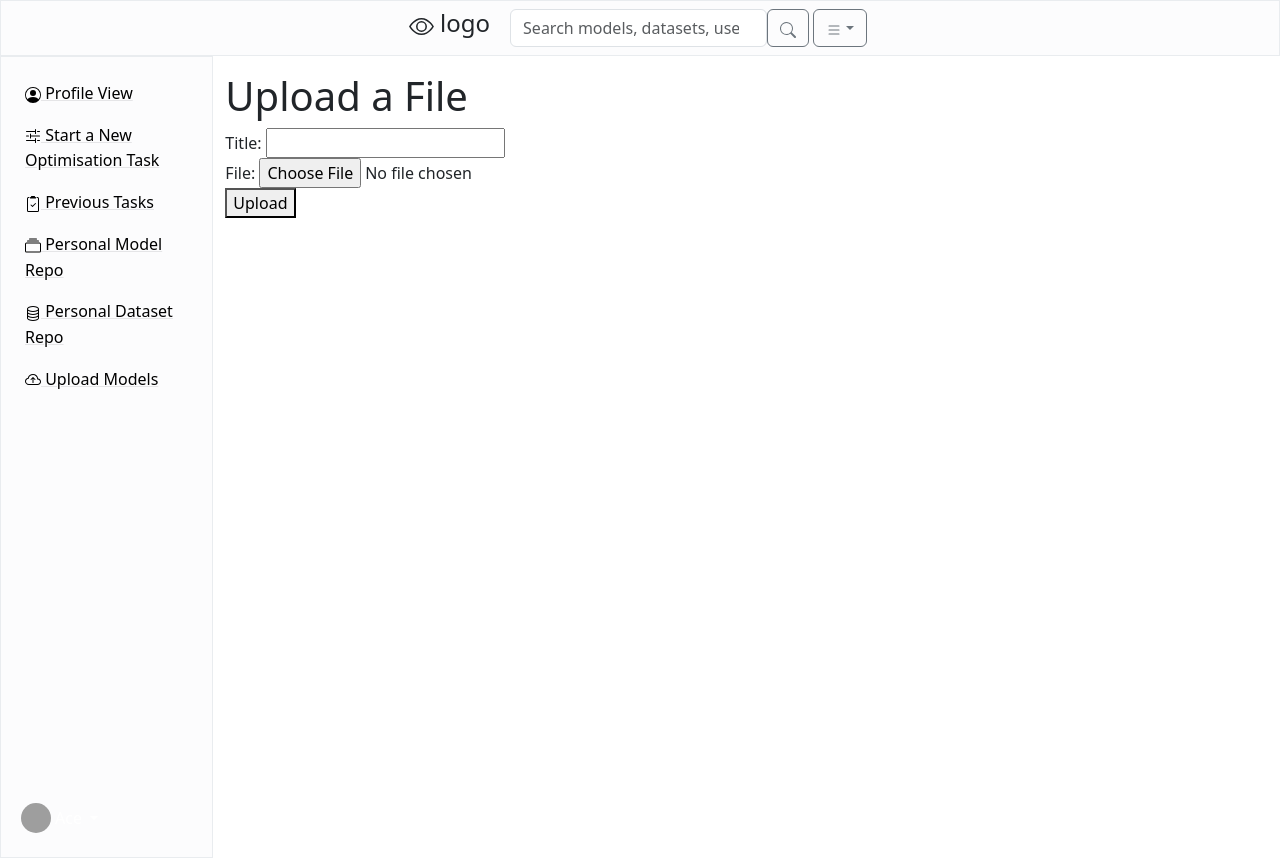
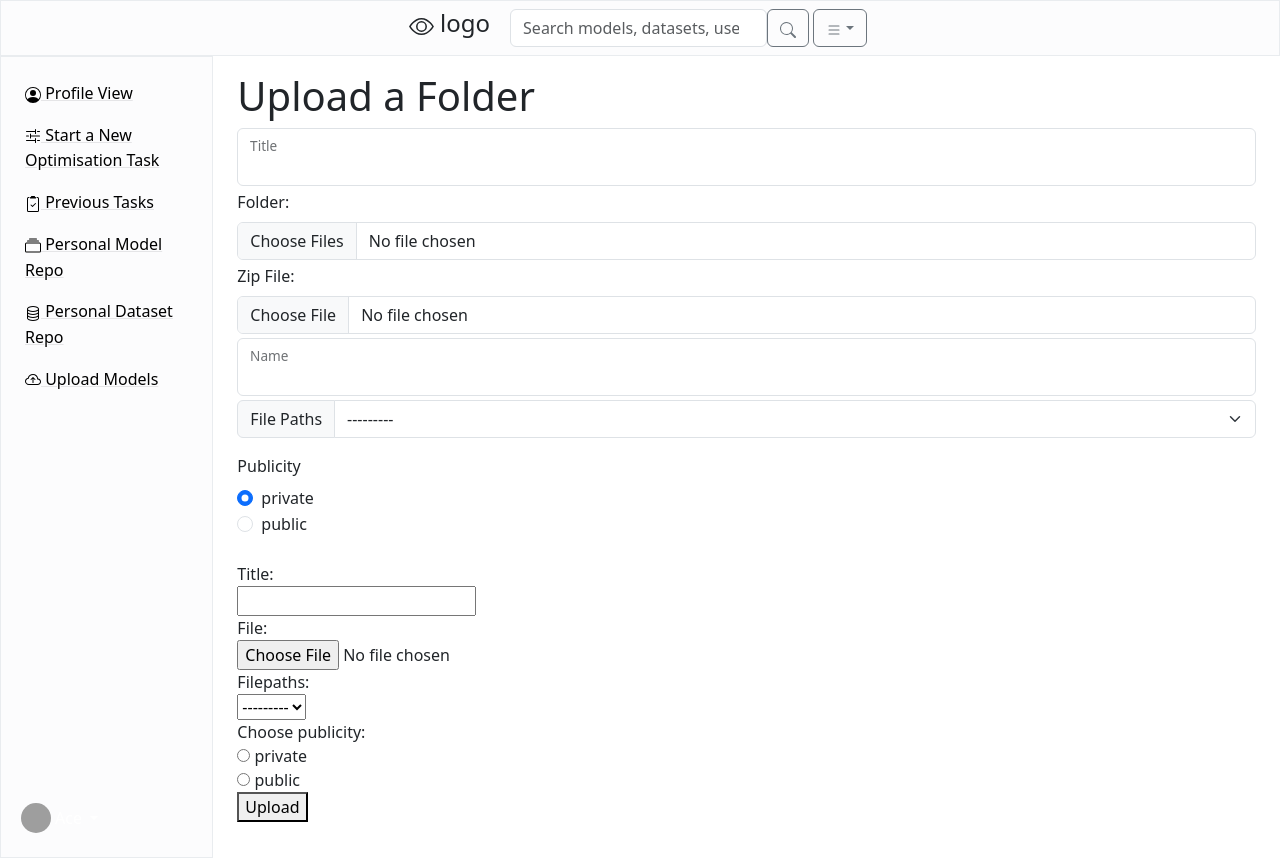
Before and after one commit to k1915361/django-model-api-server, a Django app: page /polls/upload-file/ in a window 1280 px wide. Run offline with Django 4.2, Linux system fonts and the light colour scheme; grey boxes are pictures that could not be loaded.

Commit message:
HTML templates. Upload zip file and folder

```diff
--- a/polls/templates/polls/upload_file.html
+++ b/polls/templates/polls/upload_file.html
@@ -2,19 +2,88 @@
 
 {% block content %}
 
-<h1>Upload a File</h1>
 
-<form method="post" enctype="multipart/form-data" action="">
+<div class="container">
+
+<h1>Upload a Folder</h1>
+
+<form method="post" enctype="multipart/form-data" action="" >
     {% csrf_token %}
-    <label for="id_title">Title:</label>
-    <input type="text" name="title" id="id_title" required>
+
+    <div class="form-floating mb-1">
+        <input type="text" name="title" id="id_title" class="form-control" required>
+        <label for="id_title">Title</label>
+    </div>
+
+    <label for="id_folder" class="form-label">Folder:</label>
+    <input type="file" name="file" id="id_folder" class="form-control mb-1" webkitdirectory mozdirectory directory multiple required>
+    <input type="text" id="directories" name="directories" hidden/>
+
+    <label for="id_zip_file" class="form-label">Zip File:</label>
+    <input type="file" accept=".zip,.rar,.7zip" name="zip_file" id="id_zip_file" class="form-control mb-1">
+    <input type="text" id="directories" name="directories" hidden/>
+
+    <div class="form-floating">
+        <input type="text" name="name" id="id_name" class="form-control mb-1">
+        <label for="id_name">Name</label>
+    </div>
+
+    <div class="input-group mb-3">
+        {{ form.filepaths.errors }}
+        <label for="id_filepaths" class="input-group-text">File Paths</label>
+        <select type="text" name="filepaths" id="id_filepaths" class="form-select">
+            {% for field in form.filepaths %}
+                <option value=''>{{ field }}</option>
+            {% endfor %}
+        </select>
+    </div>
+
+    <fieldset>
+        <legend class="fs-6 fw-medium">Publicity</legend>
+        <div class="form-check">
+            <label class="form-check-label" for="id_is_public_0">
+                <input class="form-check-input" type="radio" name="is_public" value="1" id="id_is_public_0" required checked>
+                private
+            </label>
+        </div>
+        <div class="form-check">
+            <label class="form-check-label" for="id_is_public_1">
+                <input class="form-check-input" type="radio" name="is_public" value="2" id="id_is_public_1" required>
+                public
+            </label>
+        </div>
+    </fieldset>
     <br>
 
-    <label for="id_file">File:</label>
-    <input type="file" name="file" id="id_file" required>
-    <br>
+    {% for field in form %}
+        <div class="fieldWrapper ">
+            {{ field.errors }}
+            <label for='{{ field.label_tag }}' >
+                {{ field.label_tag }}
+            </label>
+            <div class="" id='{{ field.label_tag }}'>
+                {{ field }}
+            </div>
+        </div>
+    {% endfor %}
 
     <button type="submit">Upload</button>
 </form>
 
+</div>
+
+<script>
+    files = document.querySelector("#id_folder").files;
+    document.querySelector("#id_folder").addEventListener("change", function() {
+        files = document.querySelector("#id_folder").files;
+        var directories = {}
+        for (var file of files) {
+            file.webkitRelativePath
+            directories[file.name] = file.webkitRelativePath
+        }
+        directories = JSON.stringify(directories);
+        document.querySelector("#directories").value = directories
+    });
+</script>
+
 {% endblock %}
--- a/polls/templates/polls/upload_model.html
+++ b/polls/templates/polls/upload_model.html
@@ -11,8 +11,8 @@
 
 <p class="text-body-secondary">Fields with asterisk "*" are required.</p>
 
-<label for="formModelFile" class="form-label">* Upload Model</label>
-<input name="model" class="form-control" type="file" id="formModelFile" required>
+<label for="id_file" class="form-label">* Upload Model</label>
+<input name="file" class="form-control" type="file" id="id_file" required>
 
 <div class="form-floating">
     <input type="text" name="name" class="form-control" id="floatingModelname" placeholder="OneNet" maxlength="320" required>
--- a/polls/urls.py
+++ b/polls/urls.py
@@ -8,7 +8,7 @@
 app_name = 'polls'
 urlpatterns = [
     path("", views.IndexView.as_view(), name="index"),
-    path("logged-in/", views.logged_in_view, name="index"),
+    path("profile/", views.profile_view, name="profile"),
     path("<int:pk>/", views.DetailView.as_view(), name="detail"),
     path("<int:pk>/results/", views.ResultsView.as_view(), name="results"),
     path("<int:question_id>/vote/", views.vote, name="vote"),
@@ -22,6 +22,7 @@
     path("register-view/register/", views.register, name="register"),
     path("register-retry-view/register/", views.register, name="register retry "),
     path("upload-model-view/", views.upload_model_view, name="upload model view"),
+    path("upload-model/", views.upload_model, name="upload model form"),
     path("upload-file/", views.upload_file, name="upload file view"),
     path("upload-model-view/upload/", views.upload_model, name="upload model"),
     path("process-model-options/", views.process_model_options_view, name="process model options"),
--- a/polls/views.py
+++ b/polls/views.py
@@ -12,6 +12,10 @@
 from django.contrib.auth.decorators import login_required
 from django.conf import settings
 from django.template import Context, Template
+from django.core.files.uploadhandler import MemoryFileUploadHandler, TemporaryFileUploadHandler
+import pprint
+import sys
+import os
 
 class IndexView(generic.ListView):
     template_name = "polls/index.html"
@@ -38,14 +42,35 @@
 class UploadFileForm(forms.Form):
     title = forms.CharField(max_length=50)
     file = forms.FileField()
+    filepaths = forms.FilePathField(path="asset/user/dataset/public", recursive=True, allow_files=True, allow_folders=True, required=False)
+
+    CHOICES = [
+        ('1', 'private'),
+        ('2', 'public'),
+    ]
+
+    is_public = forms.ChoiceField(
+        label="Choose publicity",
+        widget=forms.RadioSelect,
+        choices=CHOICES,
+    )
 
 class UploadModelForm(forms.Form):
+    CHOICES = [
+        ('1', 'private'),
+        ('2', 'public'),
+    ]
+
     model = forms.FileField()
     name = forms.CharField(max_length=320)
     model_type = forms.CharField(max_length=320)
-    url = forms.CharField(max_length=2048)
-    description = forms.CharField(max_length=320)
-    is_public = forms.CharField(max_length=7)
+    url = forms.CharField(max_length=2048, required=False)
+    description = forms.CharField(max_length=320, required=False)
+    is_public = forms.ChoiceField(
+        widget=forms.RadioSelect,
+        choices=CHOICES,
+    )
+
 
 class UploadDatasetForm(forms.Form):
     dataset = forms.FileField()
@@ -54,7 +79,6 @@
     url = forms.CharField(max_length=2048)
     description = forms.CharField(max_length=320)
     is_public = forms.CharField(max_length=7)
-
 
 def vote(request, question_id):
     question = get_object_or_404(Question, pk=question_id)
@@ -81,11 +105,11 @@
 def login_message_view(request, context={"please_login_message": "Please login to see this page."}):
     return login_view(request, context=context)
 
-def logged_in_view(request):
+def profile_view(request):
     if not request.user.is_authenticated:
         return login_message_view(request)
 
-    return render(request, "polls/logged_in_page.html")
+    return render(request, "polls/profile.html")
 
 def register_view(request, context={}):
     template_name = "registration/register_view.html"
@@ -152,24 +176,81 @@
 
     return redirect("/polls/upload-model-view/")
 
-def handle_uploaded_file(f):
-    dir_asset_user_dataset = "asset/user/dataset/"
-    dir_asset_user_model = "asset/user/model/"
-    with open(f"{dir_asset_user_model}afile.png", "wb+") as destination:
+def handle_uploaded_file(f, filename='afile', dir="asset/user/dataset/"):
+    with open(f"{dir}{filename}.png", "wb+") as destination:
+        for chunk in f.chunks():
+            destination.write(chunk)
+
+def save_zip_as_folder(zip_file, dir='asset/user/dataset/', name='', userid=''):
+    names = zip_file.namelist()
+
+    if not name:
+        from django.utils import timezone
+        name = f"{userid}-{timezone.now().strftime('%Y%m%d_%H%M%S')}"
+
+    extracted_folder_path = os.path.join(dir, name)
+
+    try:
+        os.makedirs(extracted_folder_path, exist_ok=True)
+
+        with zipfile.ZipFile(zip_file, 'r') as archive:
+            for info in archive.infolist():
+                if info.is_dir():
+                    os.makedirs(os.path.join(extracted_folder_path, info.filename))
+                else:
+                    with archive.extract(info, extracted_folder_path) as f:
+                        with open(f, 'wb') as destination:
+                            for chunk in zip_file.chunks():
+                                destination.write(chunk)
+    except err:
+        print(err)
+
+    with zip_file.open(os.path.join(dir, name), "wb+") as destination:
         for chunk in f.chunks():
             destination.write(chunk)
 
 def upload_file(request):
     if request.method == "POST":
-        print("upload_file() POST")
         form = UploadFileForm(request.POST, request.FILES)
+        print("title - ", request.POST.get("title"))
+        print("is_public - ", request.POST.get("is_public"))
+        print("name - ", request.POST.get("name"))
+        print("directories - ", request.POST.get("directories"))
+        print("user ID - ", request.user.id, request.user)
+
+        zip_file = request.FILES['zip_file']
+        print("zip file - ", request.POST.get("zipfile"))
+
         if form.is_valid():
-            print("upload_file() POST form-is-valid")
-            handle_uploaded_file(request.FILES["file"])
-            print(request.FILES["file"])
+            files = request.FILES.getlist('file')
+            print("fnm - ", files)
+            # for file in files:
+            #     print("fnm - ", file.name)
+
+                # handle_uploaded_file(request.FILES["file"], dir="asset/user/dataset/")
+
+            # save_folder_to_directory(request.FILES["file"], dir="asset/user/dataset/")
     else:
         form = UploadFileForm()
     return render(request, "polls/upload_file.html", {"form": form})
+
+def upload_model(request):
+    if request.method == "POST":
+        print("upload_model() POST")
+        form = UploadModelForm(request.POST, request.FILES)
+
+        print("name - ", request.POST.get("name"))
+        print("type - ", request.POST.get("type"))
+        print("url - ", request.POST.get("url"))
+        print("description - ", request.POST.get("description"))
+        print("is_public - ", request.POST.get("is_public"))
+
+        if form.is_valid():
+            print("upload_model() POST form-is-valid")
+            handle_uploaded_file(request.FILES["file"], dir="asset/user/model/")
+    else:
+        form = UploadModelForm()
+    return render(request, "polls/upload_model.html", {"form": form})
 
 def my_view(request):
     if not request.user.is_authenticated:
```
Also changed, not shown: polls/admin.py (+5 -2 lines), polls/models.py (+30 -11 lines), polls/templates/polls/index.html (+38 -21 lines), polls/templates/polls/profile.html (added, +40 -0 lines).
